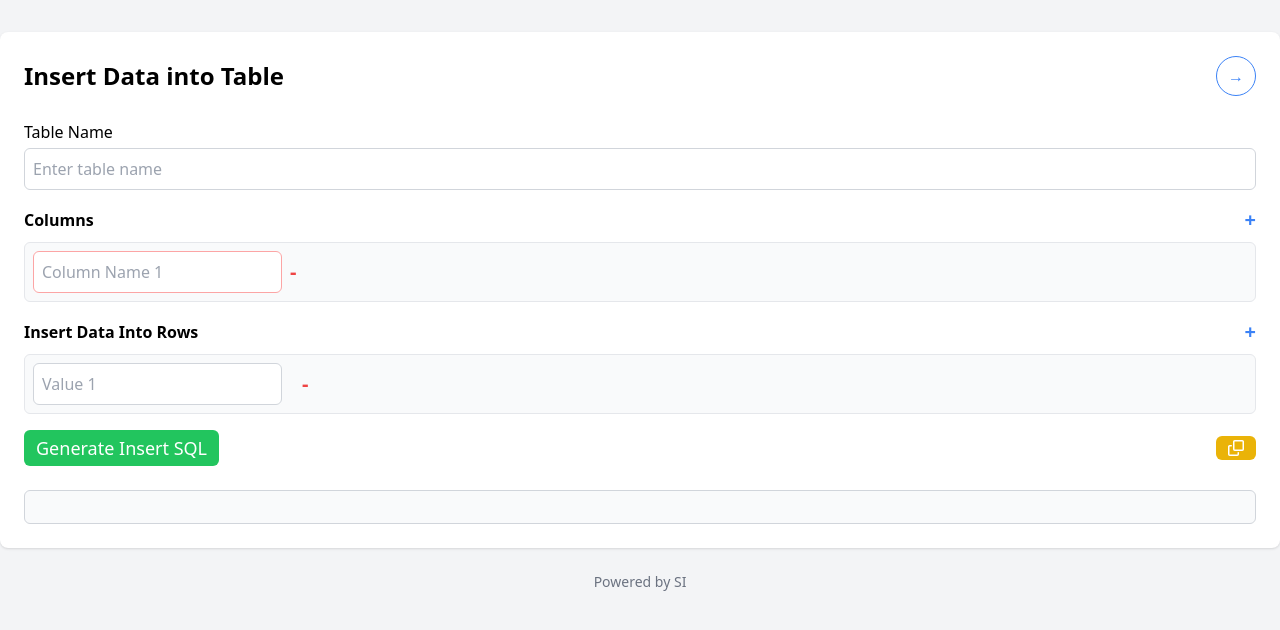
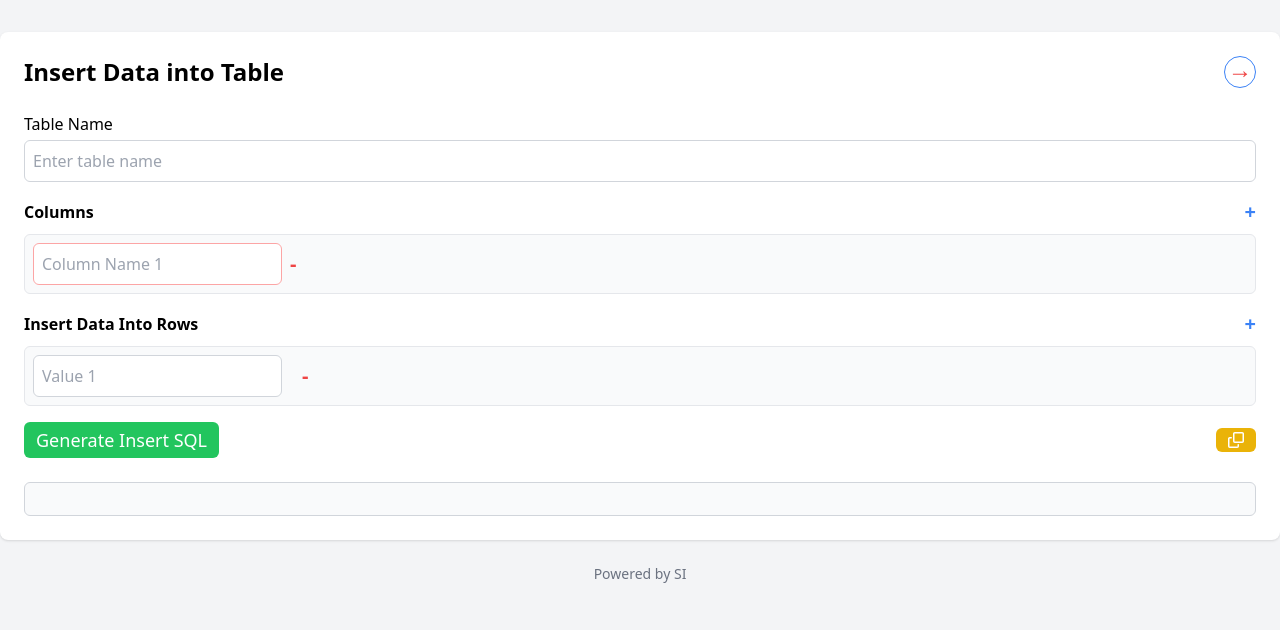
Before and after one commit to ssumir/SQL-Code-Maker, a plain HTML site: page dataIn.html in a window 1280 px wide. Drawn offline with nearby package versions, Linux system fonts and the light colour scheme.

Commit message:
dataIn.html

```diff
--- a/dataIn.html
+++ b/dataIn.html
@@ -12,9 +12,9 @@
             <h1 class="text-2xl font-bold">Insert Data into Table</h1>
             <button
                 onclick="window.location.href='table.html'"
-                class="inline-flex items-center justify-center w-10 h-10 rounded-full border border-blue-500 text-blue-500 hover:bg-blue-500 hover:text-white focus:ring-2 focus:ring-blue-300 focus:outline-none"
+                class="inline-flex items-center justify-center w-8 h-8 rounded-full border border-blue-500 text-red-500 text-2xl font-bold pb-1.5 hover:bg-blue-500 hover:text-white focus:ring-2 focus:ring-blue-300 focus:outline-none"
             >
-                →
+                &#8594;
             </button>
         </div>
 
```
